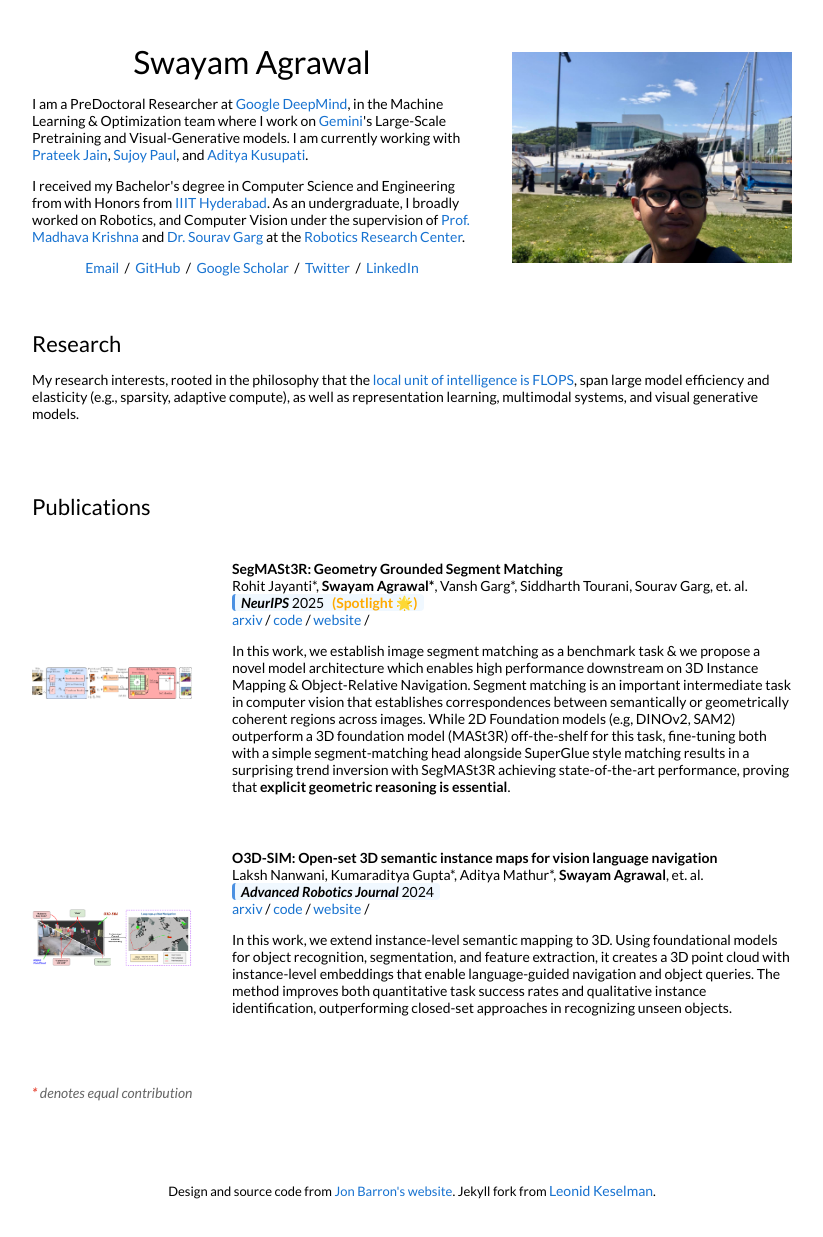
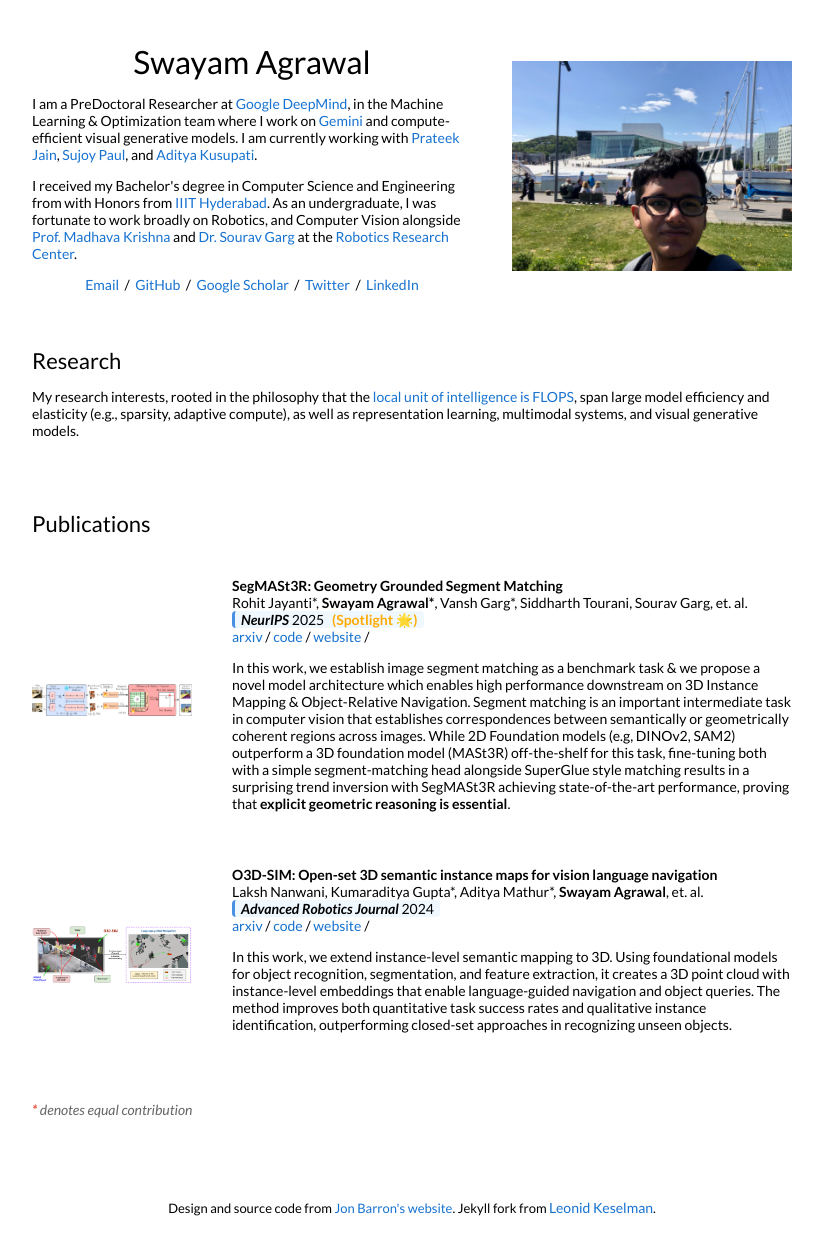
Before and after one commit to Swayam421/swayam421.github.io, a Jekyll site: the page built from _posts/2025-10-11-segmast3r.markdown, in a window 1280 px wide. Shown: the whole page, without its empty margins (228-1051 px from the left). Built offline with Jekyll 4.4.1, drawn with Linux system fonts in a browser that asks for light colours.

Commit message:
Update default.html

```diff
--- a/_layouts/default.html
+++ b/_layouts/default.html
@@ -89,13 +89,13 @@
                 <p>
                   I am a PreDoctoral Researcher at
                   <a href="https://deepmind.google/">Google DeepMind</a>, in the
-                  Machine Learning & Optimization team where I work on <a href="https://gemini.google.com/">Gemini</a>'s Large-Scale Pretraining
-                  and Visual-Generative models. I am currently working with <a href="http://www.prateekjain.org/">Prateek Jain</a>,
+                  Machine Learning & Optimization team where I work on <a href="https://gemini.google.com/">Gemini</a>
+                  and compute-efficient visual generative models. I am currently working with <a href="http://www.prateekjain.org/">Prateek Jain</a>,
                   <a href="http://sujoyp.github.io/">Sujoy Paul</a>, and <a href="https://adityakusupati.github.io/">Aditya Kusupati</a>.
                 </p>
                 <p>
                   I received my Bachelor's degree in Computer Science and Engineering from with Honors from <a href="https://iiit.ac.in/">IIIT Hyderabad</a>.
-                  As an undergraduate, I broadly worked on Robotics, and Computer Vision under the supervision of <a href="https://robotics.iiit.ac.in/faculty_mkrishna/">Prof. Madhava Krishna</a>
+                  As an undergraduate, I was fortunate to work broadly on Robotics, and Computer Vision alongside <a href="https://robotics.iiit.ac.in/faculty_mkrishna/">Prof. Madhava Krishna</a>
                   and <a href="https://oravus.github.io/">Dr. Sourav Garg</a> at the <a href="https://robotics.iiit.ac.in/">Robotics Research Center</a>.
                 </p>
                 <p style="text-align: center">
```
